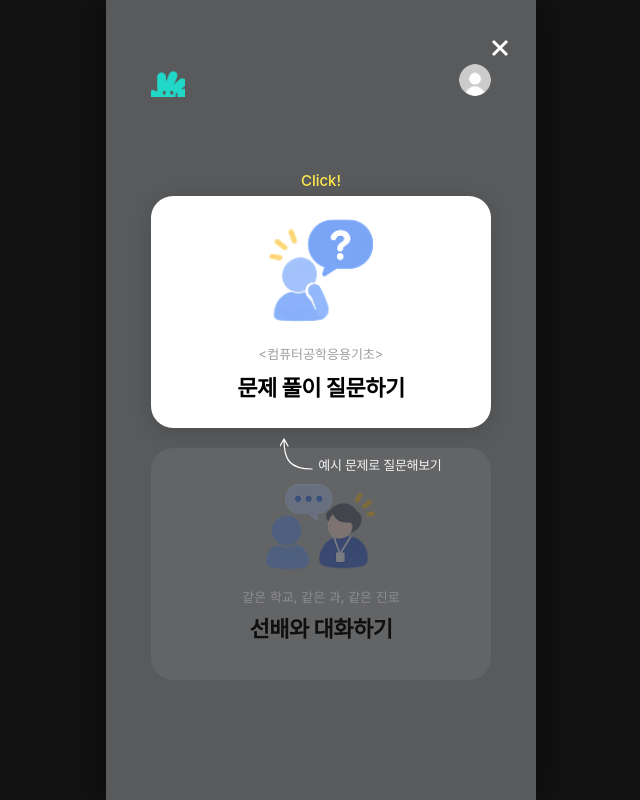
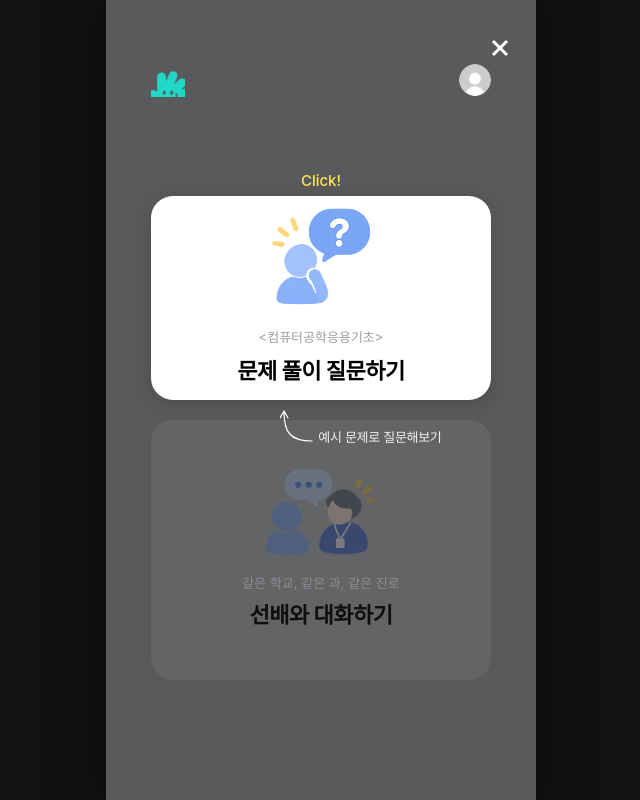
Before and after one commit to HelloMyMeSSU/hellomyme_ssu_front, a Next.js app: page / in a window 1280 px wide. Shown: the whole page, without its empty margins (319-959 px from the left). Built offline with nearby package versions, Linux system fonts and the light colour scheme; a web font is replaced by a local one.

Commit message:
비율 재조정

```diff
--- a/src/app/page.tsx
+++ b/src/app/page.tsx
@@ -383,7 +383,7 @@ const styles: { [key: string]: React.CSSProperties } = {
     cursor: 'pointer',
     transition: 'opacity 350ms ease',
   },
-  splashLogoWrap: { width: 180, display: 'flex', justifyContent: 'center' },
+  splashLogoWrap: { width: 130, display: 'flex', justifyContent: 'center' },
   imgFit: { width: '100%', height: 'auto', display: 'block', overflow: 'visible' },
 
   /* 슬라이드 공통 */
@@ -414,8 +414,11 @@ const styles: { [key: string]: React.CSSProperties } = {
   cardQuestionWrap: { position: 'relative', flex: 1, minHeight: 0, display: 'flex' },
   cardQuestion: {
     flex: 1,
+    minHeight: 0,
     backgroundColor: '#FFFFFF',
     borderRadius: 22,
+    padding: '28px 20px',
+    boxSizing: 'border-box',
     display: 'flex',
     flexDirection: 'column',
     alignItems: 'center',
@@ -423,6 +426,7 @@ const styles: { [key: string]: React.CSSProperties } = {
     textAlign: 'center',
     boxShadow: '0 4px 20px rgba(0, 0, 0, 0.15)',
     cursor: 'pointer',
+    overflow: 'hidden',
   },
   questionIllust: { height: 'clamp(90px, 13dvh, 110px)', width: 'auto', marginBottom: 22 },
   subTag: { fontSize: 13, color: '#9E9E9E', marginBottom: 8 },
@@ -447,10 +451,13 @@ const styles: { [key: string]: React.CSSProperties } = {
     marginTop: 20,
     borderRadius: 22,
     backgroundColor: 'rgba(255, 255, 255, 0.06)',
+    padding: '28px 20px',
+    boxSizing: 'border-box',
     display: 'flex',
     flexDirection: 'column',
     alignItems: 'center',
     justifyContent: 'center',
+    overflow: 'hidden',
   },
   chatIllust: { height: 'clamp(80px, 11dvh, 100px)', width: 'auto', marginBottom: 18, filter: 'brightness(0.55)' },
   chatSubtext: { fontSize: 13, color: '#8C8D90', marginBottom: 6 },
```
